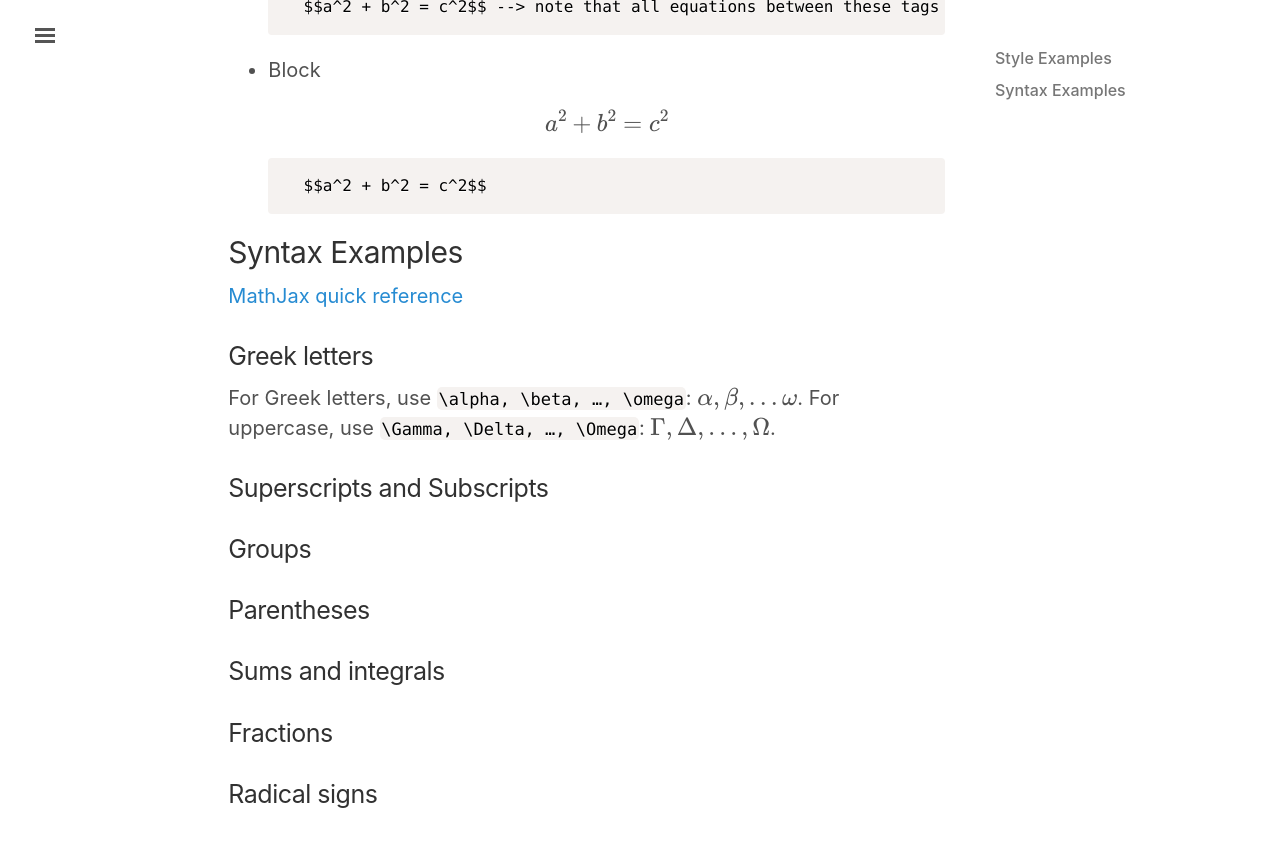
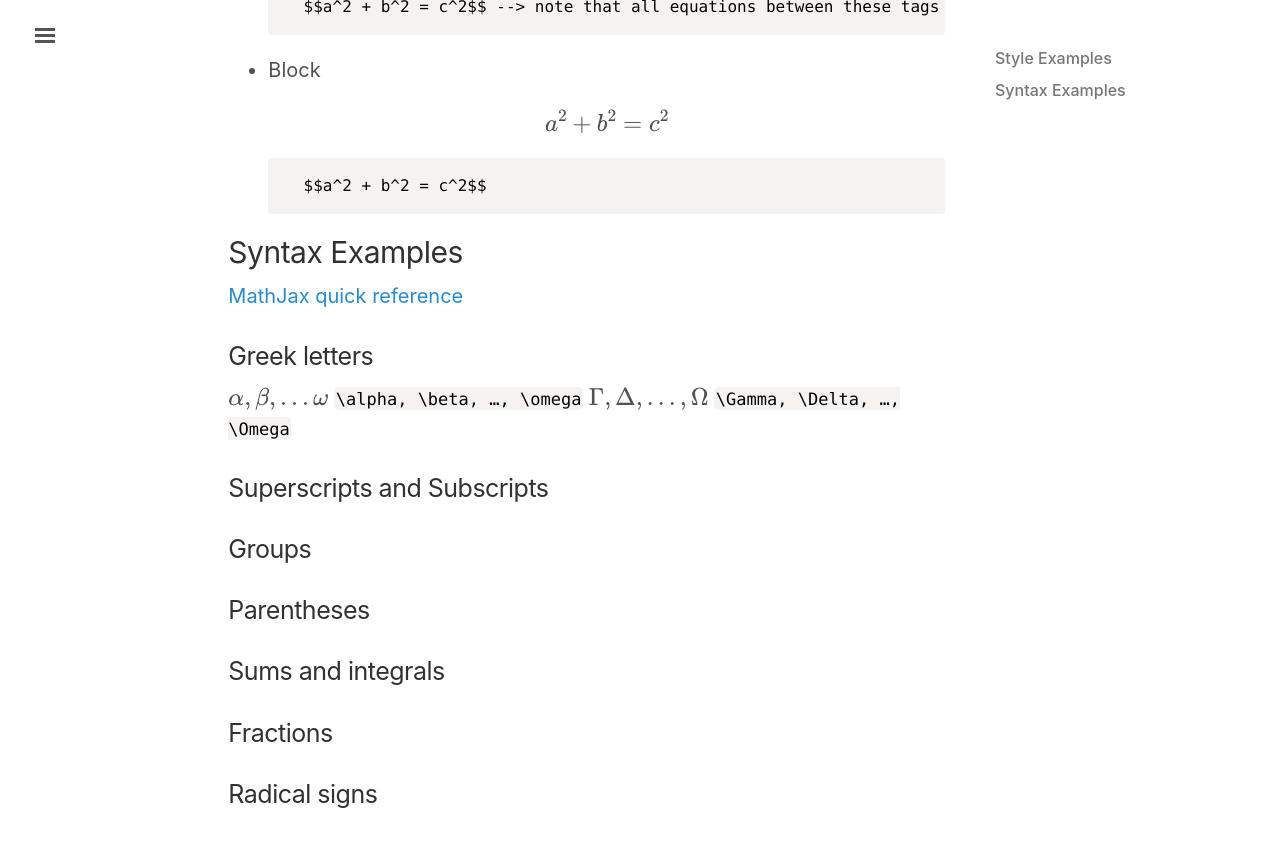
Before and after one commit to lingt-xyz/note, a Jekyll site: the page built from _posts/2018-08-29-use-latex-in-jekyll.md, in a window 1280 px wide and 900 px high, scrolled down 805 px. Shown: the top 847 px of the window. Built offline with Jekyll 4.4.1, drawn with Linux system fonts in a browser that asks for light colours; formulas are drawn with MathJax 3.

Commit message:
test latex

````diff
--- a/_posts/2018-08-29-use-latex-in-jekyll.md
+++ b/_posts/2018-08-29-use-latex-in-jekyll.md
@@ -46,7 +46,10 @@ Two things need to be done.
 [MathJax quick reference](https://math.meta.stackexchange.com/questions/5020/mathjax-basic-tutorial-and-quick-reference)
 
 ### Greek letters
-For Greek letters, use ```\alpha, \beta, …, \omega```: {% raw %}$$\alpha, \beta, … \omega$${% endraw %}. For uppercase, use ```\Gamma, \Delta, …, \Omega```: {% raw %}$$\Gamma, \Delta, …, \Omega$${% endraw %}.
+{% raw %}$$\alpha, \beta, … \omega$${% endraw %}
+```\alpha, \beta, …, \omega```
+{% raw %}$$\Gamma, \Delta, …, \Omega$${% endraw %}
+```\Gamma, \Delta, …, \Omega```
 
 ### Superscripts and Subscripts
 
````
